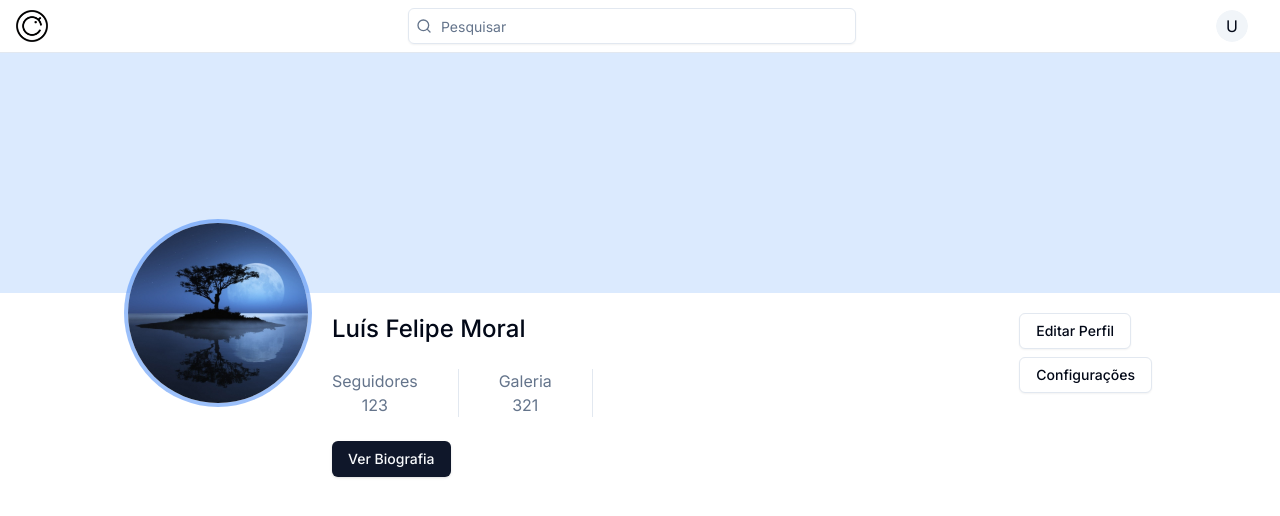
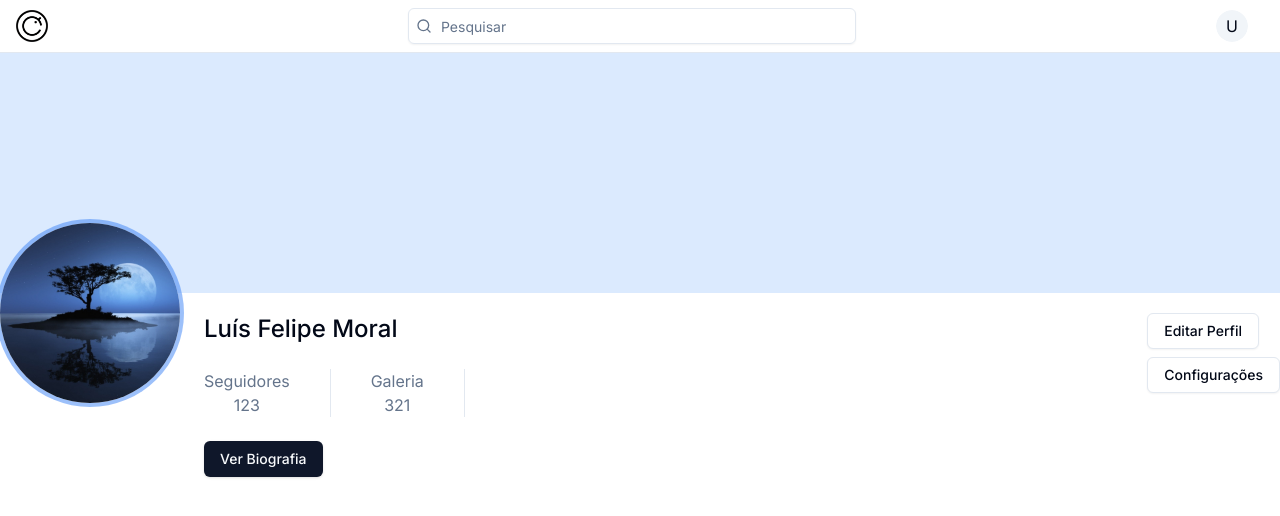
Before and after one commit to es20232/eqp7, a Next.js app in the folder apps/web/: page /account in a window 1280 px wide. Shown: the top 516 px of the page. Built offline with nearby package versions, Linux system fonts and the light colour scheme; no server answers.

Commit message:
fix: corrigindo largura da página de perfil

```diff
--- a/apps/web/app/(protected)/account/page.tsx
+++ b/apps/web/app/(protected)/account/page.tsx
@@ -1,18 +1,18 @@
-import Image from "next/image"
-import Link from "next/link"
+import Image from 'next/image'
+import Link from 'next/link'
 import { Button } from '@/components/ui/button'
-import { Separator } from "@/components/ui/separator"
+import { Separator } from '@/components/ui/separator'
 
 export default function Account() {
   return (
     <div>
       <div className="m h-[30vh] w-full bg-blue-100" />
-      <div className="mx-auto flex max-w-5xl justify-between max-w-5xl py-5 px-4 sm:flex-row sm:gap-6 sm:px-0">
+      <div className="mx-auto flex max-w-7xl justify-between px-4 py-5 sm:flex-row sm:gap-6 sm:px-0">
         <div className="flex gap-6">
           <Image
             src="/test.jpg"
             alt="Foto de perfil"
-            className="aspect-square -translate-y-1/2 rounded-full object-cover ring-4 ring-whinte"
+            className="ring-whinte aspect-square -translate-y-1/2 rounded-full object-cover ring-4"
             width={180}
             height={180}
           />
@@ -53,5 +53,5 @@ export default function Account() {
         </div>
       </div>
     </div>
-  );
+  )
 }
```
